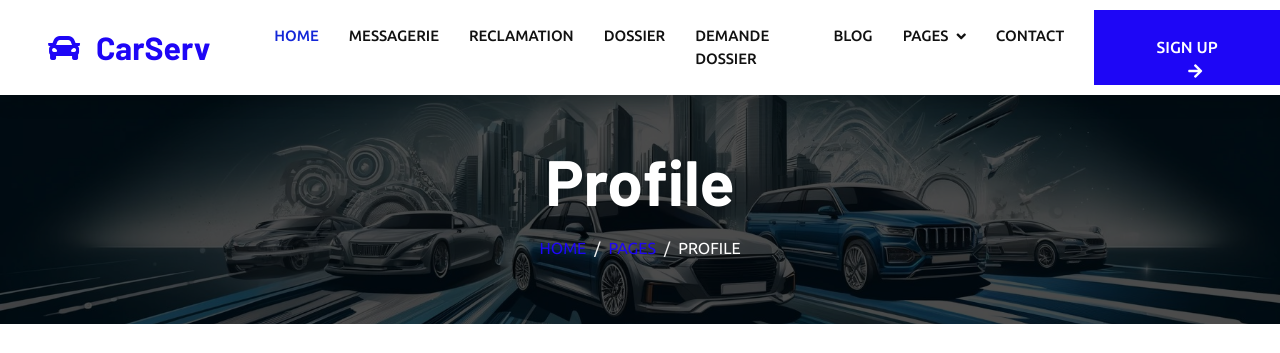
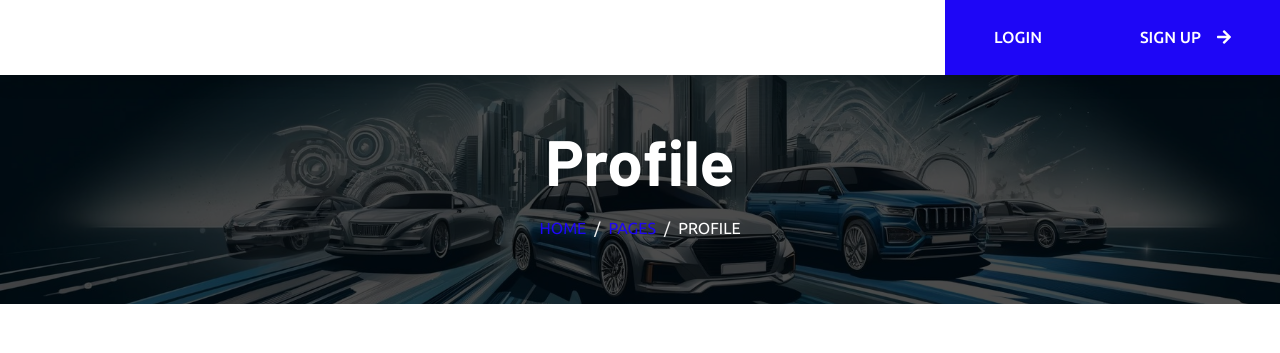
Before and after one commit to Mariem112001/karhabt-e_symfony, a Symfony app: template templates/User/profile.html.twig in a window 1280 px wide. Shown: the top 353 px of the page. Run offline with Twig, Linux system fonts and the light colour scheme; the template is opened without the code that fills it, so the values that code supplies are empty; some libraries are stand-ins or nearby versions.

Commit message:
Karhabt-e Version Finale

```diff
--- a/composer.json
+++ b/composer.json
@@ -35,6 +35,7 @@
         "symfony/mime": "5.4.*",
         "symfony/monolog-bundle": "^3.0",
         "symfony/notifier": "5.4.*",
+        "symfony/polyfill-php81": "^1.29",
         "symfony/process": "5.4.*",
         "symfony/property-access": "5.4.*",
         "symfony/property-info": "5.4.*",
--- a/config/services.yaml
+++ b/config/services.yaml
@@ -6,6 +6,7 @@
 parameters:
     images_directory: '%kernel.project_dir%/public/uploads/images'
     img_directory: '%kernel.project_dir%/public/uploads'
+    .container.dumper.inline_factories: true
 services:
     # default configuration for services in *this* file
     _defaults:
--- a/templates/baseFront.html.twig
+++ b/templates/baseFront.html.twig
@@ -4,7 +4,7 @@
 <head>
     <meta charset="utf-8">
 
-    <title>{% block title %} CarServ - Car Repair HTML Template {% endblock %}</title>
+    <title>{% block title %} KARHABT-E {% endblock %}</title>
 
     <meta content="width=device-width, initial-scale=1.0" name="viewport">
     <meta content="" name="keywords">
@@ -52,24 +52,21 @@
 
     <!-- Navbar Start -->
     <nav class="navbar navbar-expand-lg bg-white navbar-light shadow sticky-top p-0">
-        <a href="index.html" class="navbar-brand d-flex align-items-center px-4 px-lg-5">
-            <h2 class="m-0 text-primary"><i class="fa fa-car me-3"></i>CarServ</h2>
-        </a>
+
         <button type="button" class="navbar-toggler me-4" data-bs-toggle="collapse" data-bs-target="#navbarCollapse">
             <span class="navbar-toggler-icon"></span>
         </button>
         <div class="collapse navbar-collapse" id="navbarCollapse">
             <div class="navbar-nav ms-auto p-4 p-lg-0">
-                <a   class="nav-item nav-link active">Home</a>
 
 
+
+                <div class="navbar-nav ms-auto">
+                    {% if app.user %}
                         <a href="{{ path('app_messagerie_indexclient') }}"  class="nav-item nav-link">messagerie</a>
                         <a href="{{ path('app_reclamation_index') }}"  class="nav-item nav-link">reclamation</a>
-
                         <a href="{{ path('app_dossier_index') }}"  class="nav-item nav-link">dossier</a>
-
                         <a href="{{ path('app_demande_dossier_index') }}"  class="nav-item nav-link">demande dossier</a>
-
                         <a href="{{ path('app_home_blog') }}"  class="nav-item nav-link">Blog</a>
                         <div class="nav-item dropdown">
                             <a href="#" class="nav-link dropdown-toggle" data-bs-toggle="dropdown">Pages</a>
@@ -78,12 +75,18 @@
                                 <a href="{{ path('app_voiture_show') }}" class="dropdown-item">Voitures</a>
                                 <a href="{{ path('app_arrivage_show') }}" class="dropdown-item">Arrivages</a>
                                 <a href="{{ path('app_logout') }}" class="dropdown-item">Logout</a>
-
                             </div>
                         </div>
-                <a href="contact.html" class="nav-item nav-link">Contact</a>
+                    {% else %}
+                        <a href="{{ path('app_login') }}"  class="btn btn-primary py-4 px-lg-5 d-none d-lg-block">Login</a>
+
+                    {% endif %}
                 </div>
-            <a href="{{ path('app_login') }}" class="btn btn-primary py-4 px-lg-5 d-none d-lg-block">Sign Up<i class="fa fa-arrow-right ms-3"></i></a>
+
+
+            {% if not app.user %}
+            <a href="{{ path('app_register') }}" class="btn btn-primary py-4 px-lg-5 d-none d-lg-block">Sign Up<i class="fa fa-arrow-right ms-3"></i></a>
+        {% endif %}
          </div>
 
 
@@ -113,10 +116,10 @@
                     <p class="mb-2"><i class="fa fa-phone-alt me-3"></i>+012 345 67890</p>
 
                     <div class="d-flex pt-2">
-                        <a class="btn btn-outline-light btn-social" href=""><i class="fab fa-twitter"></i></a>
-                        <a class="btn btn-outline-light btn-social" href=""><i class="fab fa-facebook-f"></i></a>
-                        <a class="btn btn-outline-light btn-social" href=""><i class="fab fa-youtube"></i></a>
-                        <a class="btn btn-outline-light btn-social" href=""><i class="fab fa-linkedin-in"></i></a>
+                        <a class="btn btn-outline-light btn-social" ><i class="fab fa-twitter"></i></a>
+                        <a class="btn btn-outline-light btn-social"  ><i class="fab fa-facebook-f"></i></a>
+                        <a class="btn btn-outline-light btn-social" ><i class="fab fa-youtube"></i></a>
+                        <a class="btn btn-outline-light btn-social"  ><i class="fab fa-linkedin-in"></i></a>
                     </div>
                 </div>
                 <div class="col-lg-3 col-md-6">
@@ -128,11 +131,11 @@
                 </div>
                 <div class="col-lg-3 col-md-6">
                     <h4 class="text-light mb-4">Services</h4>
-                    <a class="btn btn-link" href="">Diagnostic Test</a>
-                    <a class="btn btn-link" href="">Engine Servicing</a>
-                    <a class="btn btn-link" href="">Tires Replacement</a>
-                    <a class="btn btn-link" href="">Oil Changing</a>
-                    <a class="btn btn-link" href="">Vacuam Cleaning</a>
+                    <a class="btn btn-link"  >Diagnostic Test</a>
+                    <a class="btn btn-link"  >Engine Servicing</a>
+                    <a class="btn btn-link"  >Tires Replacement</a>
+                    <a class="btn btn-link"  >Oil Changing</a>
+                    <a class="btn btn-link"  >Vacuam Cleaning</a>
                 </div>
                 <div class="col-lg-3 col-md-6">
                     <h4 class="text-light mb-4">Newsletter</h4>
```
Also changed, not shown: public/uploads/663a4b133dfbd.jpg (added), public/uploads/images/google-logo-663a79cfc3b31.png (added), 2 other files. Lines whose indentation alone changed are shown as unchanged.
